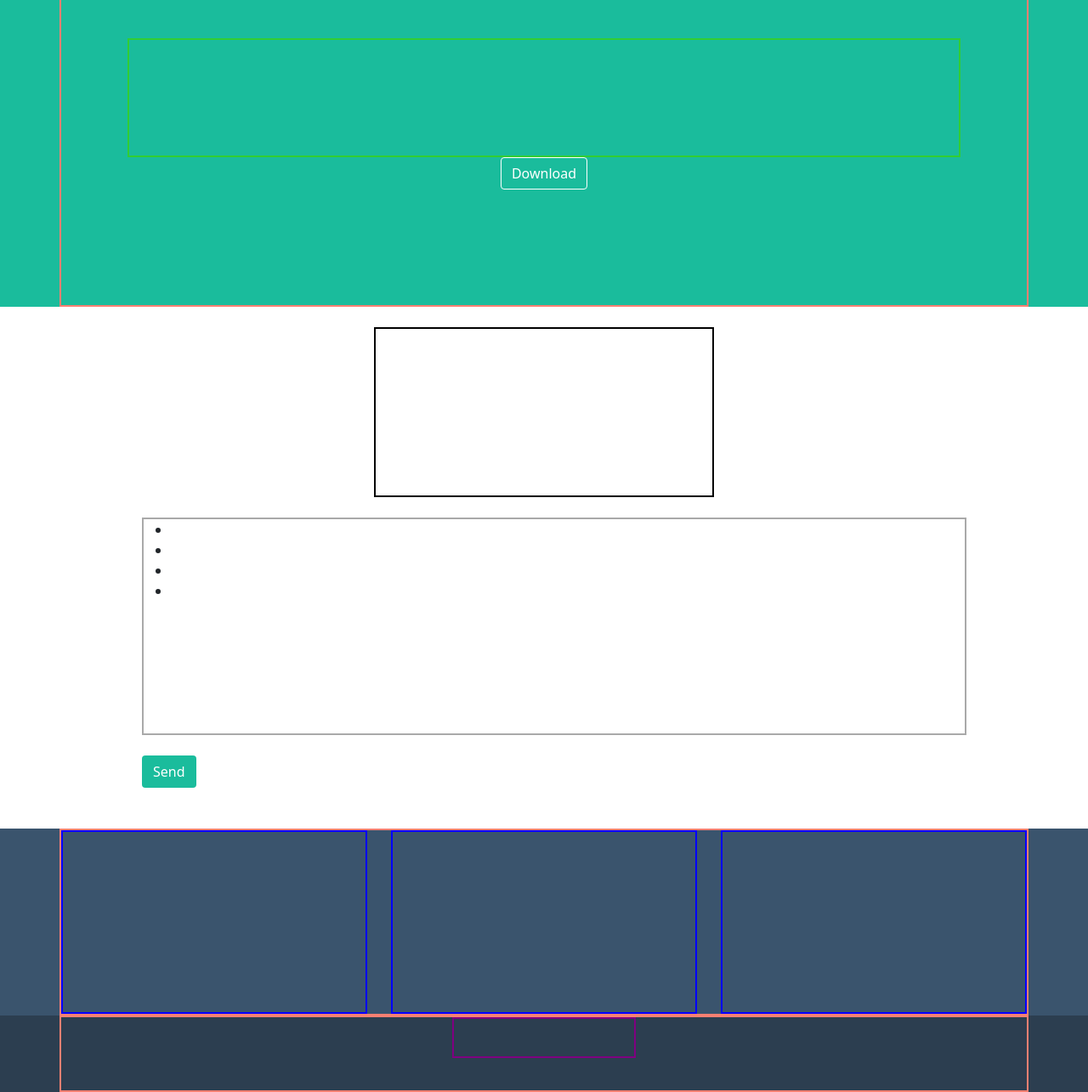
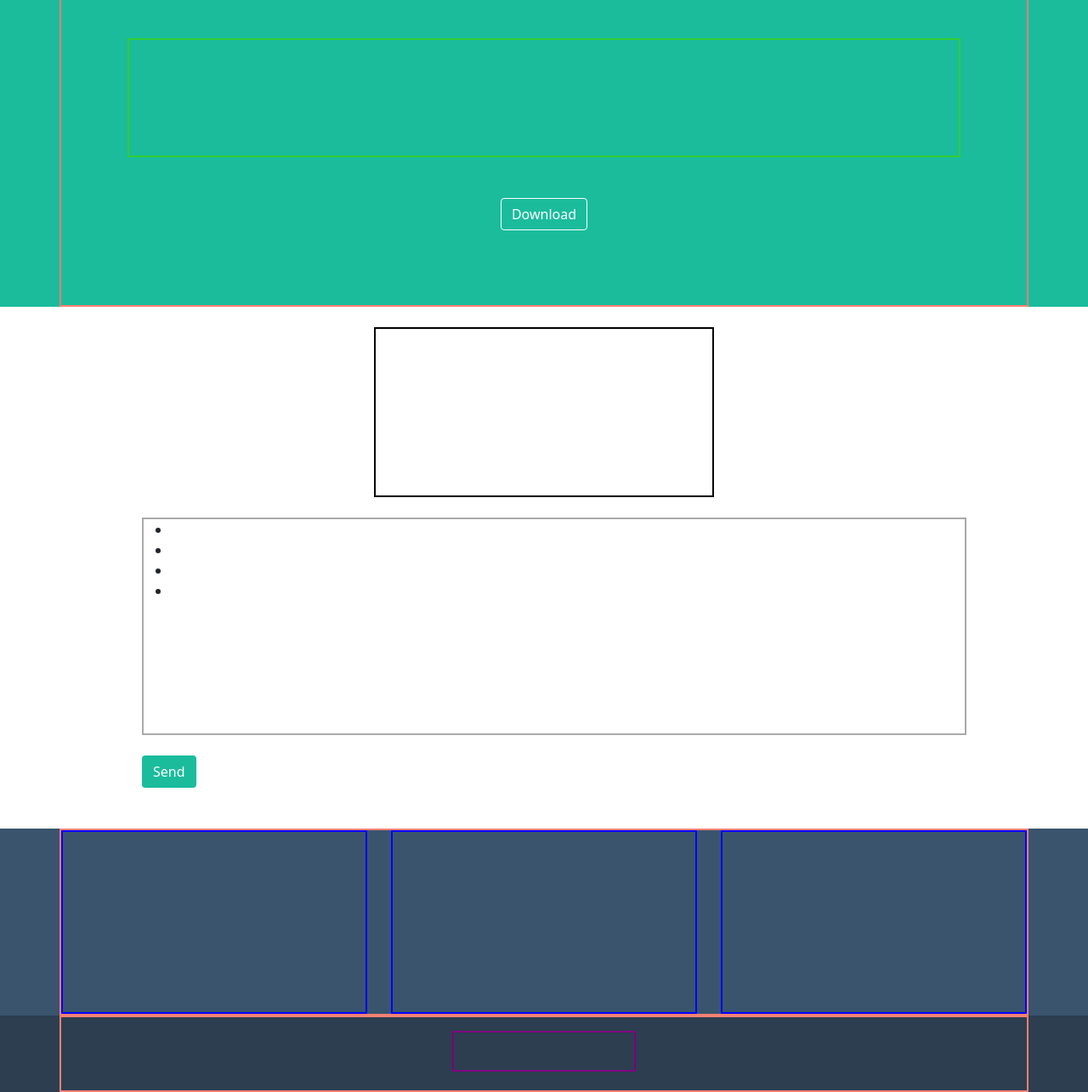
Before and after one commit to JacopoMarini/html-css-bootstrap-freelancer, a plain HTML site: page index.html in a window 1280 px wide. Shown: the part 1513-2798 px from the top of the page at 85% size. Drawn offline with nearby package versions, Linux system fonts and the light colour scheme.

Commit message:
margin e padding fix

```diff
--- a/index.html
+++ b/index.html
@@ -67,7 +67,7 @@
                 <div class="about-description mx-auto mt-5">
 
                 </div>
-                <div class="download d-flex justify-content-around">
+                <div class="download d-flex justify-content-around mt-5">
                     <a class="btn btn-download" href="#">Download</a>
                 </div>
             </div>
@@ -113,7 +113,7 @@
         <div class="copyright">
             <div class="main-container container-md">
                 <div class="d-flex justify-content-center">
-                    <div class="website-cr align-self-baseline">
+                    <div class="website-cr mt-3">
 
                     </div>
                 </div>
```
